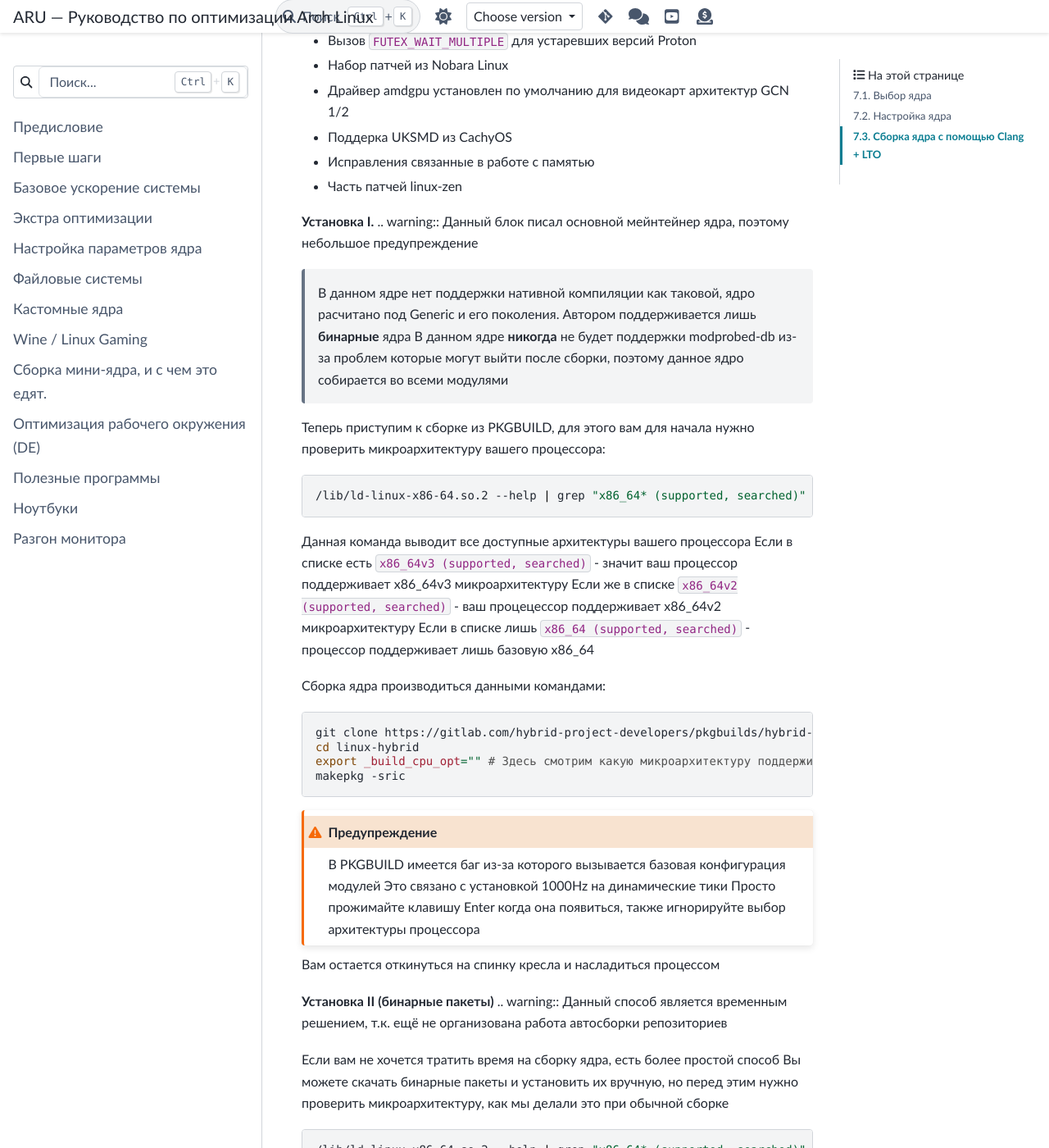
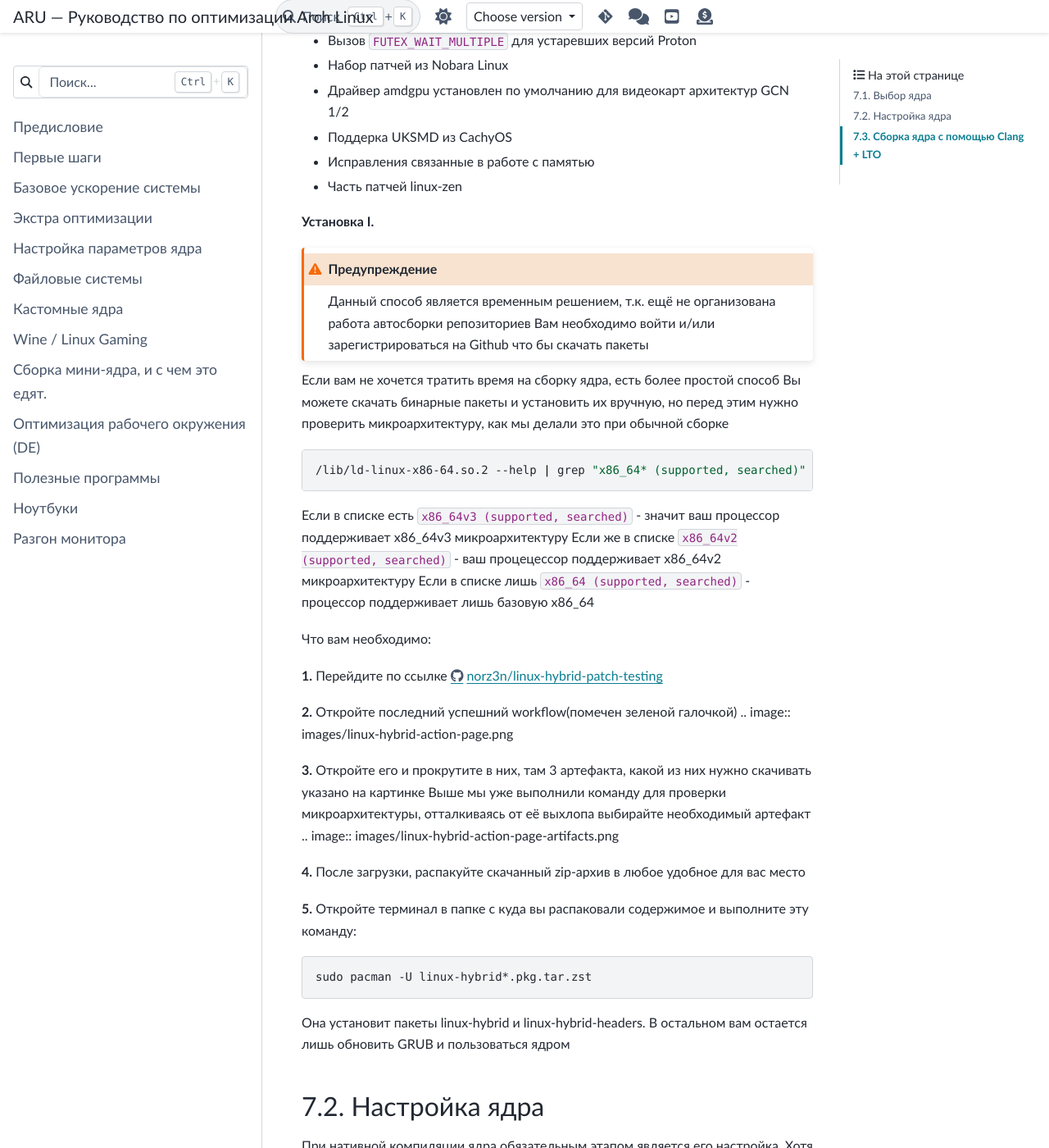
Before and after one commit to ventureoo/ARU, a Sphinx documentation site: the page built from docs/source/custom-kernels.rst, in a window 1280 px wide and 1400 px high, scrolled down 10349 px. Shown: the whole window at 82% size. Built offline with Sphinx 7.4.7 and the PyData theme 0.15.4, drawn with Linux system fonts in a browser that asks for light colours.

Commit message:
Removed PKGBUILD building

```diff
--- a/docs/source/custom-kernels.rst
+++ b/docs/source/custom-kernels.rst
@@ -468,34 +468,9 @@
 - Часть патчей linux-zen
 
 **Установка I.**
-.. warning:: Данный блок писал основной мейнтейнер ядра, поэтому небольшое предупреждение
-   В данном ядре нет поддержки нативной компиляции как таковой, ядро расчитано под Generic и его поколения. Автором поддерживается лишь **бинарные** ядра
-   В данном ядре **никогда** не будет поддержки modprobed-db из-за проблем которые могут выйти после сборки, поэтому данное ядро собирается во всеми модулями
 
-Теперь приступим к сборке из PKGBUILD, для этого вам для начала нужно
-проверить микроархитектуру вашего процессора::
-
-  /lib/ld-linux-x86-64.so.2 --help | grep "x86_64* (supported, searched)"
-
-Данная команда выводит все доступные архитектуры вашего процессора
-Если в списке есть ``x86_64v3 (supported, searched)`` - значит ваш процессор поддерживает x86_64v3 микроархитектуру
-Если же в списке ``x86_64v2 (supported, searched)`` - ваш процецессор поддерживает x86_64v2 микроархитектуру
-Если в списке лишь ``x86_64 (supported, searched)`` - процессор поддерживает лишь базовую x86_64
-
-Сборка ядра производиться данными командами::
-
-  git clone https://gitlab.com/hybrid-project-developers/pkgbuilds/hybrid-core-pkgbuilds/kernel/linux-hybrid.git  # Скачиваем исходники
-  cd linux-hybrid
-  export _build_cpu_opt="" # Здесь смотрим какую микроархитектуру поддерживает ваш процессор - если лишь x86_64, указыаваем generic, если x86_64v2 - generic_v2, а если x86_64v3 - generic_v3
-  makepkg -sric
-.. warning:: В PKGBUILD имеется баг из-за которого вызывается базовая конфигурация модулей
-   Это связано с установкой 1000Hz на динамические тики
-   Просто прожимайте клавишу Enter когда она появиться, также игнорируйте выбор архитектуры процессора
-
-Вам остается откинуться на спинку кресла и насладиться процессом
-
-**Установка II (бинарные пакеты)**
 .. warning:: Данный способ является временным решением, т.к. ещё не организована работа автосборки репозиториев
+   Вам необходимо войти и/или зарегистрироваться на Github что бы скачать пакеты
 
 Если вам не хочется тратить время на сборку ядра, есть более простой способ
 Вы можете скачать бинарные пакеты и установить их вручную, но перед этим нужно проверить микроархитектуру, как мы делали это при обычной сборке ::
```
